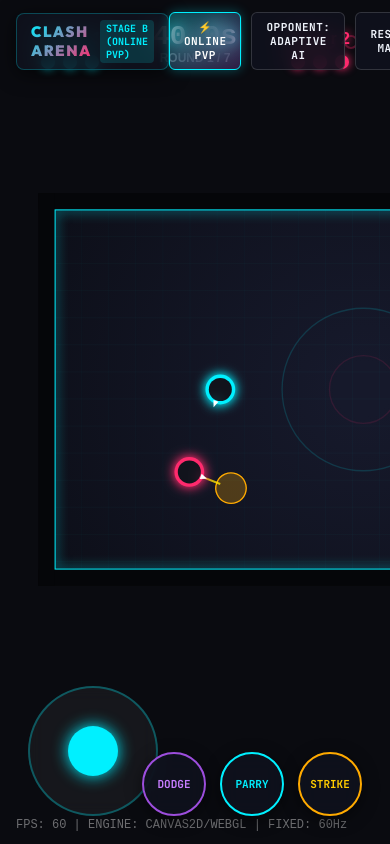
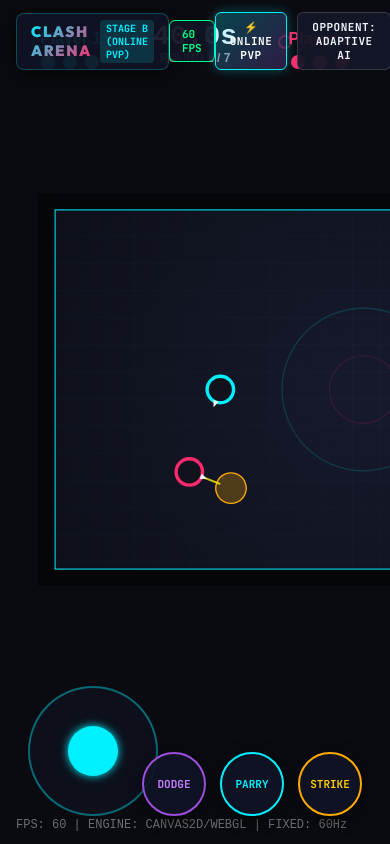
Before and after one commit to sivajotheeswaran-innovator/The_Game, a website with bundled scripts: page index.html in a window 390 px wide. Built offline with nearby package versions, Linux system fonts and the light colour scheme.

Commit message:
perf(mobile): eliminate CSS backdrop-filters, clamp DPR, disable canvas shadowBlur, and add visibility throttling

```diff
--- a/game.js
+++ b/game.js
@@ -206,6 +206,7 @@
       // Opponent Modes: 'AI_ADAPTIVE' | 'AI_MEDIUM' | 'AI_EASY' | 'DUMMY' | 'LOCAL_2P' | 'ONLINE'
       this.opponentMode = 'AI_ADAPTIVE';
       this.isPaused = false;
+      this.isTabHidden = false;
 
       // State is completely separated
       this.state = ClashState.createInitialState();
@@ -222,6 +223,7 @@
       this._setupUI();
       this._setupOnlineNetworking();
       this._setupTouch();
+      this._setupVisibility();
     }
 
     _setupUI() {
@@ -665,9 +667,26 @@
       thumb.style.transform = `translate(calc(-50% + ${cx}px), calc(-50% + ${cy}px))`;
     }
 
+    _setupVisibility() {
+      document.addEventListener('visibilitychange', () => {
+        if (document.hidden) {
+          this.isTabHidden = true;
+        } else {
+          this.isTabHidden = false;
+          this.lastTime = performance.now();
+          this.accumulator = 0;
+        }
+      });
+    }
+
     start() {
       const loop = (currentTime) => {
         requestAnimationFrame(loop);
+
+        if (this.isTabHidden) {
+          this.lastTime = currentTime;
+          return;
+        }
 
         let wallDt = (currentTime - this.lastTime) / 1000;
         this.lastTime = currentTime;
--- a/index.html
+++ b/index.html
@@ -18,6 +18,7 @@
         <h1 class="brand-title">Clash Arena</h1>
         <span class="spec-badge">STAGE B (ONLINE PVP)</span>
       </div>
+      <div class="status-chip fps-chip" id="fpsDisplay"><span id="hudFps">60 FPS</span></div>
 
       <!-- Online Match Status (Visible when connected to a room) -->
       <div id="onlineMatchStatus" class="online-status-hud" style="display: none;">
--- a/renderer.js
+++ b/renderer.js
@@ -41,24 +41,46 @@
 
       // FPS calculation
       this.lastFrameTime = performance.now();
-      this.fps = 60;
       this.frameCount = 0;
       this.fpsTimer = 0;
+      this.fps = 60;
+      // Mobile detection for high-performance rendering
+      this.isMobile = (typeof window !== 'undefined') && (
+        ('ontouchstart' in window) ||
+        (navigator.maxTouchPoints > 0) ||
+        (window.innerWidth <= 900)
+      );
+      this.enableGlow = !this.isMobile;
 
       this.resize();
       window.addEventListener('resize', () => this.resize());
     }
 
+    setGlow(color, blur) {
+      if (this.enableGlow) {
+        this.ctx.shadowColor = color;
+        this.ctx.shadowBlur = blur;
+      } else {
+        this.ctx.shadowBlur = 0;
+      }
+    }
+
+    clearGlow() {
+      this.ctx.shadowBlur = 0;
+    }
+
     resize() {
-      const dpr = window.devicePixelRatio || 1;
+      // Clamp DPR to max 1.5 on mobile, 2.0 on desktop (prevents 3x/4x mobile GPU burn)
+      const maxDpr = this.isMobile ? 1.5 : 2.0;
+      const dpr = Math.min(window.devicePixelRatio || 1, maxDpr);
       const rect = this.canvas.parentElement
         ? this.canvas.parentElement.getBoundingClientRect()
         : { width: window.innerWidth, height: window.innerHeight };
 
       this.width = rect.width || window.innerWidth;
       this.height = rect.height || window.innerHeight;
-      this.canvas.width = this.width * dpr;
-      this.canvas.height = this.height * dpr;
+      this.canvas.width = Math.round(this.width * dpr);
+      this.canvas.height = Math.round(this.height * dpr);
       this.canvas.style.width = this.width + 'px';
       this.canvas.style.height = this.height + 'px';
       this.ctx.setTransform(dpr, 0, 0, dpr, 0, 0);
@@ -187,6 +209,11 @@
         this.fps = Math.round((this.frameCount / this.fpsTimer));
         this.frameCount = 0;
         this.fpsTimer = 0;
+        const fpsEl = document.getElementById('hudFps');
+        if (fpsEl) {
+          fpsEl.textContent = `${this.fps} FPS`;
+          fpsEl.style.color = this.fps >= 50 ? '#00ff88' : (this.fps >= 30 ? '#ffaa00' : '#ff2a6d');
+        }
       }
 
       // Safety limits on particles and texts
@@ -305,8 +332,7 @@
 
       // Boundary Walls with Neon Cyber Glow
       ctx.save();
-      ctx.shadowColor = '#00f0ff';
-      ctx.shadowBlur = 12;
+      this.setGlow('#00f0ff', 12);
       ctx.strokeStyle = '#00f0ff';
       ctx.lineWidth = 3;
       ctx.strokeRect(wall, wall, w - wall * 2, h - wall * 2);
@@ -381,8 +407,7 @@
 
         // Flash strike arc
         ctx.strokeStyle = '#ffffff';
-        ctx.shadowColor = player.color;
-        ctx.shadowBlur = 18;
+        this.setGlow(player.color, 18);
         ctx.lineWidth = 6;
         ctx.beginPath();
         ctx.arc(0, 0, reach + 10, -Math.PI * 0.35, Math.PI * 0.35);
@@ -401,8 +426,7 @@
       // PARRY ACTIVE (Energy Shield)
       if (player.actionState === 'PARRY_ACTIVE') {
         ctx.save();
-        ctx.shadowColor = '#00f0ff';
-        ctx.shadowBlur = 20;
+        this.setGlow('#00f0ff', 20);
         ctx.strokeStyle = '#00f0ff';
         ctx.fillStyle = 'rgba(0, 240, 255, 0.28)';
         ctx.lineWidth = 4;
@@ -451,8 +475,7 @@
 
         ctx.font = '900 12px sans-serif';
         ctx.fillStyle = '#ffe600';
-        ctx.shadowColor = '#ffe600';
-        ctx.shadowBlur = 8;
+        this.setGlow('#ffe600', 8);
         ctx.textAlign = 'center';
         ctx.fillText('STUNNED', 0, -player.radius - 22);
         ctx.restore();
@@ -461,8 +484,7 @@
       // --- 2. Character Core Body ---
       ctx.save();
       // Outer glow
-      ctx.shadowColor = player.color;
-      ctx.shadowBlur = 12;
+      this.setGlow(player.color, 12);
       ctx.fillStyle = player.color;
       ctx.beginPath();
       ctx.arc(0, 0, player.radius, 0, Math.PI * 2);
@@ -516,8 +538,7 @@
         ctx.save();
         ctx.globalAlpha = Math.max(0, p.alpha);
         ctx.fillStyle = p.color;
-        ctx.shadowColor = p.color;
-        ctx.shadowBlur = 8;
+        this.setGlow(p.color, 8);
         ctx.beginPath();
         ctx.arc(p.x, p.y, p.size, 0, Math.PI * 2);
         ctx.fill();
@@ -541,8 +562,7 @@
         ctx.font = '900 ' + t.fontSize + 'px sans-serif';
         ctx.textAlign = 'center';
         ctx.fillStyle = t.color;
-        ctx.shadowColor = t.color;
-        ctx.shadowBlur = 10;
+        this.setGlow(t.color, 10);
         ctx.fillText(t.text, t.x, t.y);
         ctx.restore();
       }
@@ -563,13 +583,12 @@
       ctx.textAlign = 'center';
       ctx.font = '900 28px monospace';
       ctx.fillStyle = timeRemaining <= 10 ? '#ff2a6d' : '#ffffff';
-      ctx.shadowColor = timeRemaining <= 10 ? '#ff2a6d' : '#00f0ff';
-      ctx.shadowBlur = 10;
+      this.setGlow(timeRemaining <= 10 ? '#ff2a6d' : '#00f0ff', 10);
       ctx.fillText(timeStr, midX, topMargin + 20);
 
       ctx.font = '700 12px sans-serif';
       ctx.fillStyle = 'rgba(255, 255, 255, 0.6)';
-      ctx.shadowBlur = 0;
+      this.clearGlow();
       ctx.fillText('ROUND ' + state.round.number + ' / 7', midX, topMargin + 38);
 
       // 2. Best-of-7 Match Score Pips (First to 4 wins)
@@ -581,12 +600,12 @@
         ctx.arc(dotX, topMargin + 18, 6, 0, Math.PI * 2);
         if (i < p1Wins) {
           ctx.fillStyle = '#00f0ff';
-          ctx.shadowColor = '#00f0ff';
-          ctx.shadowBlur = 8;
+          this.setGlow('#00f0ff', 8);
           ctx.fill();
         } else {
           ctx.strokeStyle = 'rgba(0, 240, 255, 0.3)';
           ctx.lineWidth = 2;
+          this.clearGlow();
           ctx.stroke();
         }
       }
@@ -599,12 +618,12 @@
         ctx.arc(dotX, topMargin + 18, 6, 0, Math.PI * 2);
         if (i < p2Wins) {
           ctx.fillStyle = '#ff2a6d';
-          ctx.shadowColor = '#ff2a6d';
-          ctx.shadowBlur = 8;
+          this.setGlow('#ff2a6d', 8);
           ctx.fill();
         } else {
           ctx.strokeStyle = 'rgba(255, 42, 109, 0.3)';
           ctx.lineWidth = 2;
+          this.clearGlow();
           ctx.stroke();
         }
       }
@@ -633,8 +652,7 @@
       ctx.textAlign = alignRight ? 'right' : 'left';
       ctx.font = '900 16px sans-serif';
       ctx.fillStyle = color;
-      ctx.shadowColor = color;
-      ctx.shadowBlur = 8;
+      this.setGlow(color, 8);
       ctx.fillText(name, x, y);
 
       // 3 nodes representing hits remaining
@@ -654,6 +672,7 @@
         } else {
           ctx.strokeStyle = 'rgba(255, 255, 255, 0.2)';
           ctx.lineWidth = 2;
+          this.clearGlow();
           ctx.stroke();
         }
       }
@@ -680,13 +699,12 @@
 
           ctx.font = '900 48px sans-serif';
           ctx.fillStyle = winnerColor;
-          ctx.shadowColor = winnerColor;
-          ctx.shadowBlur = 24;
+          this.setGlow(winnerColor, 24);
           ctx.fillText(winner + ' WINS THE MATCH!', midX, midY);
 
           ctx.font = '700 20px sans-serif';
           ctx.fillStyle = '#ffffff';
-          ctx.shadowBlur = 0;
+          this.clearGlow();
           ctx.fillText('BEST OF 7 VICTORY (' + state.match.winsP1 + ' - ' + state.match.winsP2 + ')', midX, midY + 40);
         } else {
           // Round Over
@@ -707,14 +725,13 @@
 
           ctx.font = '900 36px sans-serif';
           ctx.fillStyle = color;
-          ctx.shadowColor = color;
-          ctx.shadowBlur = 18;
+          this.setGlow(color, 18);
           ctx.fillText(title, midX, midY);
 
           const reasonText = state.round.reason === 'TIMEOUT' ? 'TIMEOUT DECISION' : '3 CLEAN HITS LANDED';
           ctx.font = '600 16px sans-serif';
           ctx.fillStyle = 'rgba(255, 255, 255, 0.8)';
-          ctx.shadowBlur = 0;
+          this.clearGlow();
           ctx.fillText(reasonText + ' — NEXT ROUND STARTING...', midX, midY + 36);
         }
 
--- a/style.css
+++ b/style.css
@@ -67,9 +67,7 @@ html, body {
   display: flex;
   align-items: center;
   gap: 8px;
-  background: var(--surface-color);
-  backdrop-filter: blur(12px);
-  -webkit-backdrop-filter: blur(12px);
+  background: rgba(16, 20, 36, 0.94);
   border: 1px solid rgba(0, 240, 255, 0.25);
   border-radius: 8px;
   padding: 6px 14px;
@@ -103,9 +101,7 @@ html, body {
 }
 
 .hud-btn {
-  background: var(--surface-color);
-  backdrop-filter: blur(12px);
-  -webkit-backdrop-filter: blur(12px);
+  background: rgba(20, 24, 40, 0.94);
   border: 1px solid rgba(255, 255, 255, 0.15);
   color: var(--text-main);
   font-family: 'JetBrains Mono', monospace;
@@ -142,8 +138,7 @@ html, body {
   left: 50%;
   transform: translateX(-50%);
   z-index: 10;
-  background: rgba(10, 12, 22, 0.88);
-  backdrop-filter: blur(12px);
+  background: rgba(10, 12, 22, 0.94);
   border: 1px solid rgba(255, 255, 255, 0.1);
   border-radius: 30px;
   padding: 6px 20px;
@@ -190,9 +185,7 @@ html, body {
   left: 0;
   width: 100%;
   height: 100%;
-  background: rgba(5, 6, 12, 0.88);
-  backdrop-filter: blur(16px);
-  -webkit-backdrop-filter: blur(16px);
+  background: rgba(5, 6, 12, 0.94);
   z-index: 50;
   display: flex;
   justify-content: center;
@@ -286,9 +279,8 @@ html, body {
   width: 130px;
   height: 130px;
   border-radius: 50%;
-  background: rgba(255, 255, 255, 0.05);
-  border: 2px solid rgba(0, 240, 255, 0.3);
-  backdrop-filter: blur(8px);
+  background: rgba(16, 20, 36, 0.6);
+  border: 2px solid rgba(0, 240, 255, 0.4);
   pointer-events: auto;
   touch-action: none;
 }
@@ -301,9 +293,10 @@ html, body {
   height: 50px;
   border-radius: 50%;
   background: var(--cyan);
-  box-shadow: 0 0 16px var(--cyan);
+  box-shadow: 0 0 8px var(--cyan);
   transform: translate(-50%, -50%);
   pointer-events: none;
+  will-change: transform;
 }
 
 #touchActionButtons {
@@ -319,9 +312,8 @@ html, body {
   width: 64px;
   height: 64px;
   border-radius: 50%;
-  border: 2px solid rgba(255, 255, 255, 0.3);
-  background: rgba(16, 18, 30, 0.8);
-  backdrop-filter: blur(10px);
+  border: 2px solid rgba(255, 255, 255, 0.35);
+  background: rgba(16, 20, 36, 0.92);
   color: #ffffff;
   font-family: 'JetBrains Mono', monospace;
   font-weight: 900;
@@ -379,9 +371,7 @@ html, body {
 }
 
 .status-chip {
-  background: var(--surface-color);
-  backdrop-filter: blur(12px);
-  -webkit-backdrop-filter: blur(12px);
+  background: rgba(16, 20, 36, 0.94);
   border: 1px solid rgba(255, 255, 255, 0.15);
   color: var(--text-main);
   font-family: 'JetBrains Mono', monospace;
@@ -392,6 +382,12 @@ html, body {
   display: flex;
   align-items: center;
   gap: 6px;
+}
+
+.fps-chip {
+  border-color: #00ff88;
+  color: #00ff88;
+  font-weight: 900;
 }
 
 .room-chip {
@@ -445,9 +441,7 @@ html, body {
   left: 0;
   width: 100%;
   height: 100%;
-  background: rgba(5, 6, 12, 0.9);
-  backdrop-filter: blur(16px);
-  -webkit-backdrop-filter: blur(16px);
+  background: rgba(5, 6, 12, 0.94);
   z-index: 60;
   display: flex;
   justify-content: center;
```
Also changed, not shown: mobile-stutter-heat-diagnostic.md (added, +64 -0 lines).
